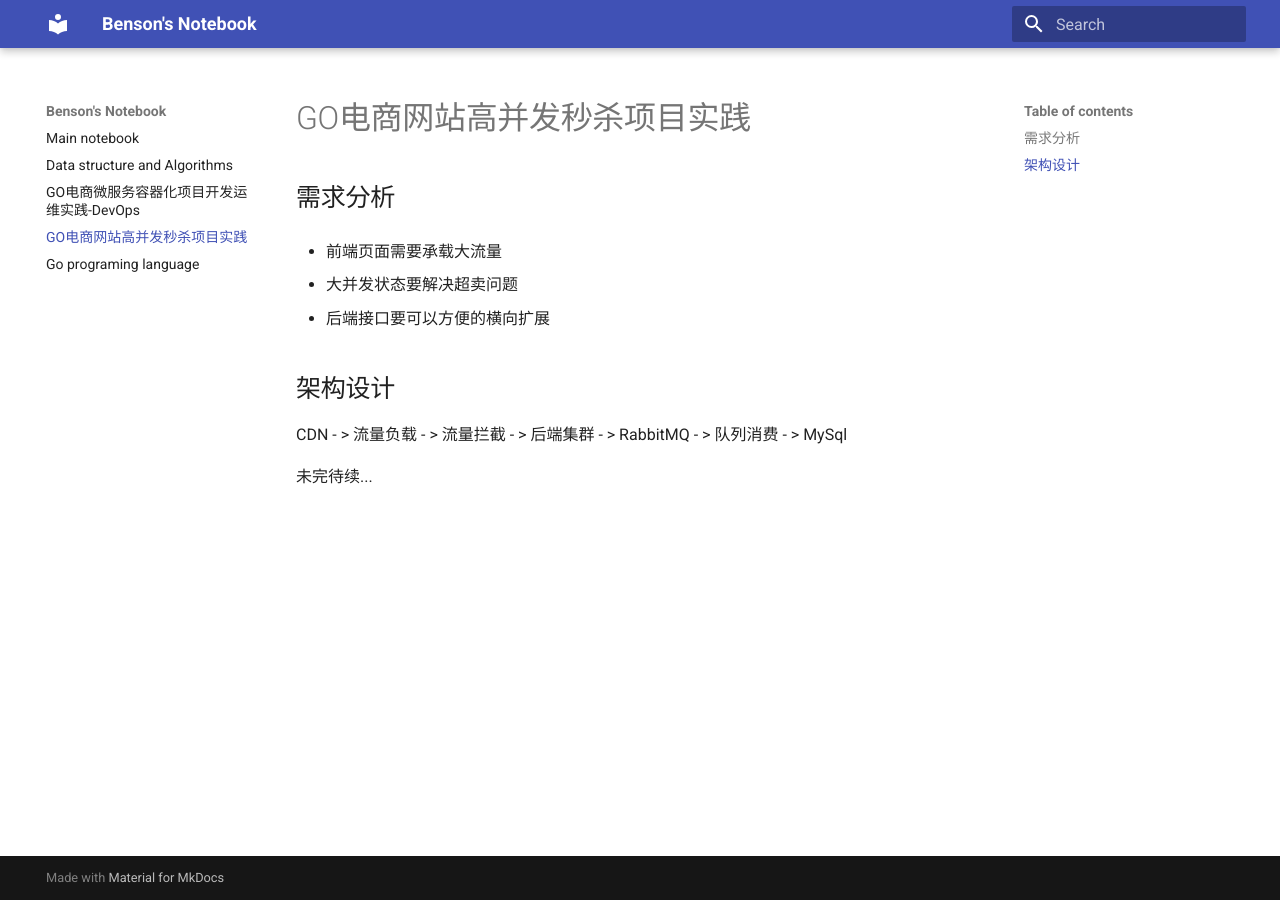
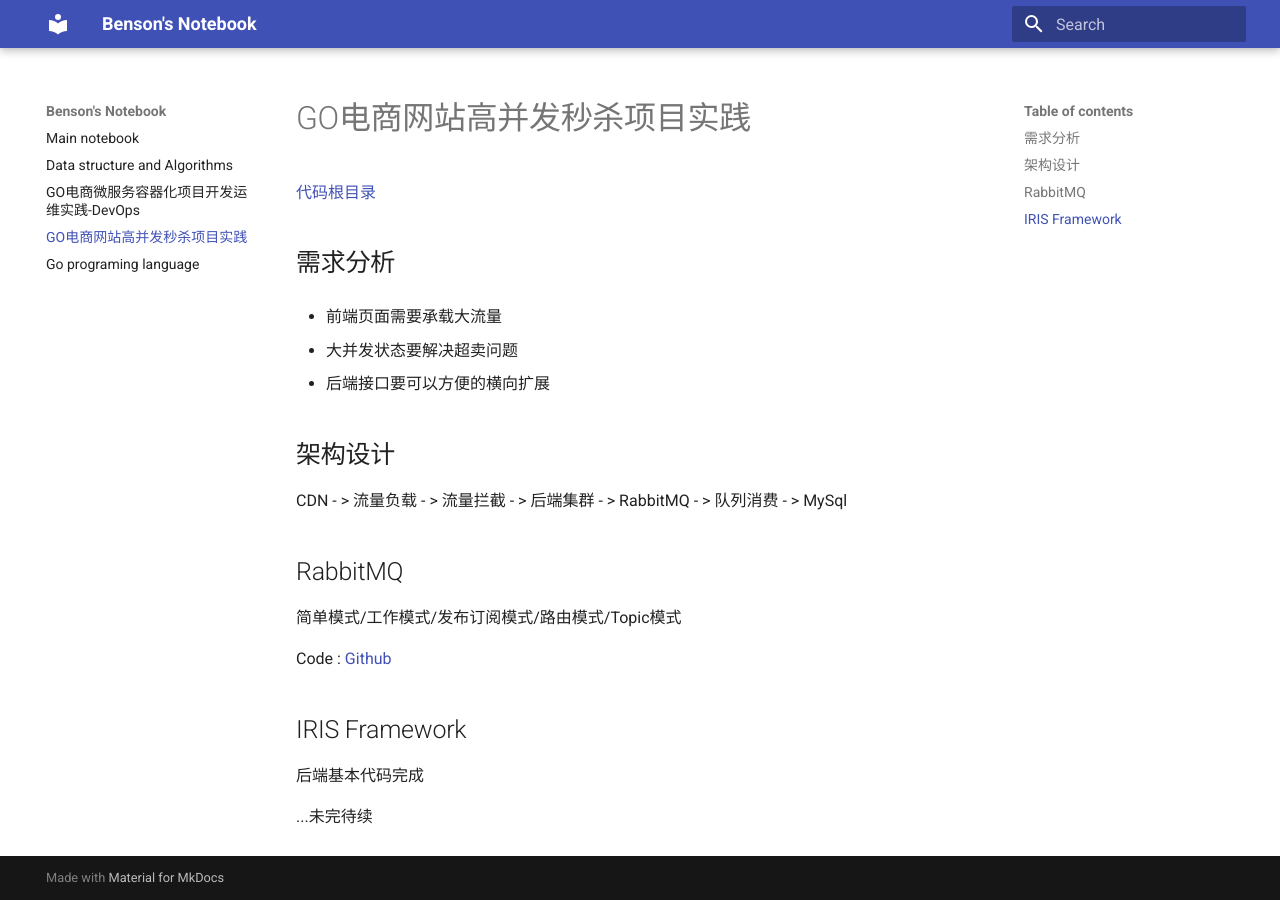
Before and after one commit to Bensonluo/benson-notebook, an MkDocs documentation site: the page built from docs/go-shopping-practice.md, in a window 1280 px wide. Built offline with MkDocs 1.6.1 and Material for MkDocs 9.7.7, drawn with Linux system fonts in a browser that asks for light colours.

Commit message:
Update go-shopping-practice.md

```diff
--- a/docs/go-shopping-practice.md
+++ b/docs/go-shopping-practice.md
@@ -1,6 +1,8 @@
 # GO电商网站高并发秒杀项目实践
 
 
+
+[代码根目录](https://github.com/Bensonluo/go-flash-sale)
 
 ## 需求分析
 
@@ -17,4 +19,18 @@ CDN - > 流量负载 - > 流量拦截 - > 后端集群 - > RabbitMQ - > 队列
 
 
 
-未完待续...
+## RabbitMQ
+
+简单模式/工作模式/发布订阅模式/路由模式/Topic模式
+
+Code :  [Github](https://github.com/Bensonluo/go-flash-sale/tree/main/simple-rabbitmq)
+
+
+
+## IRIS Framework
+
+后端基本代码完成
+
+
+
+...未完待续
```
